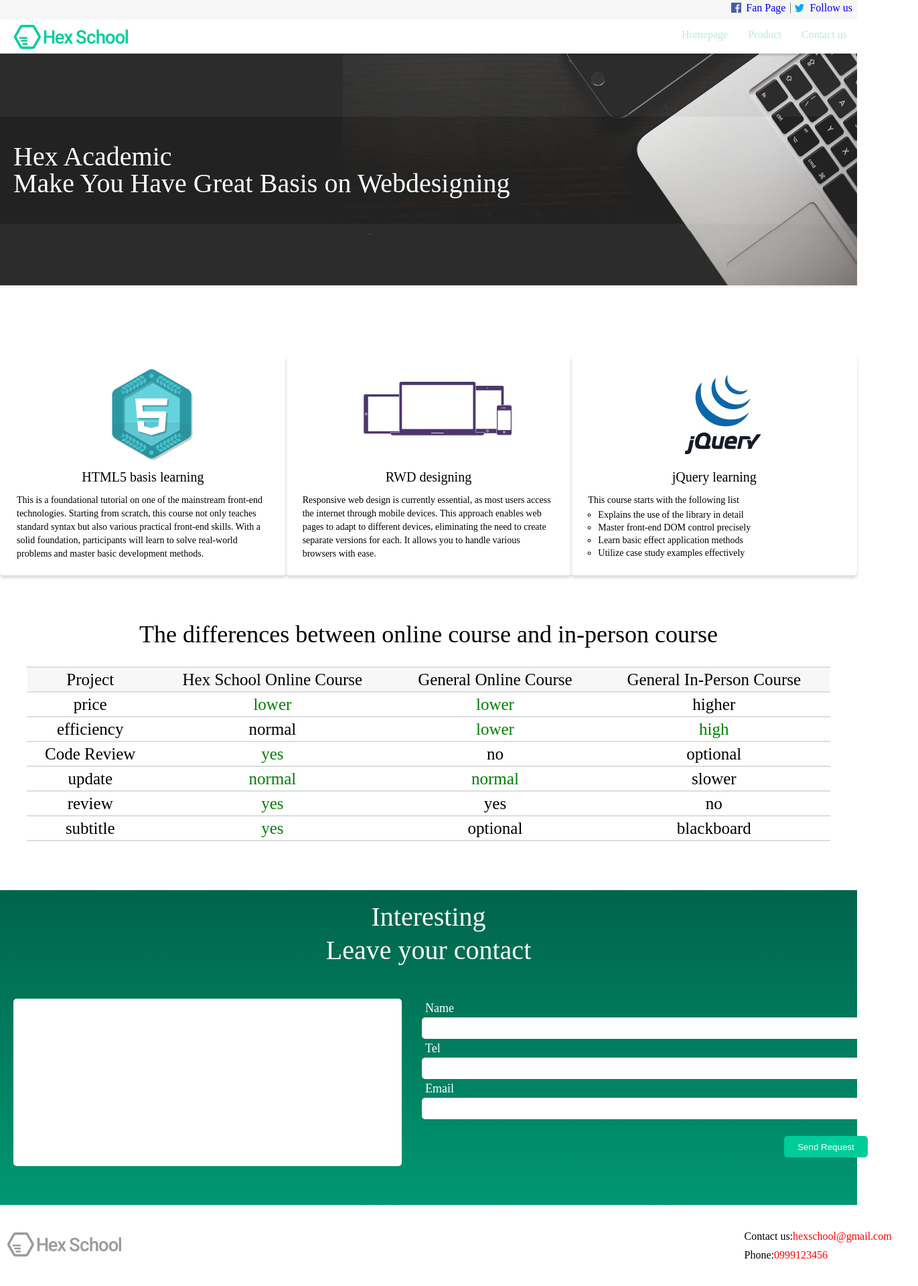
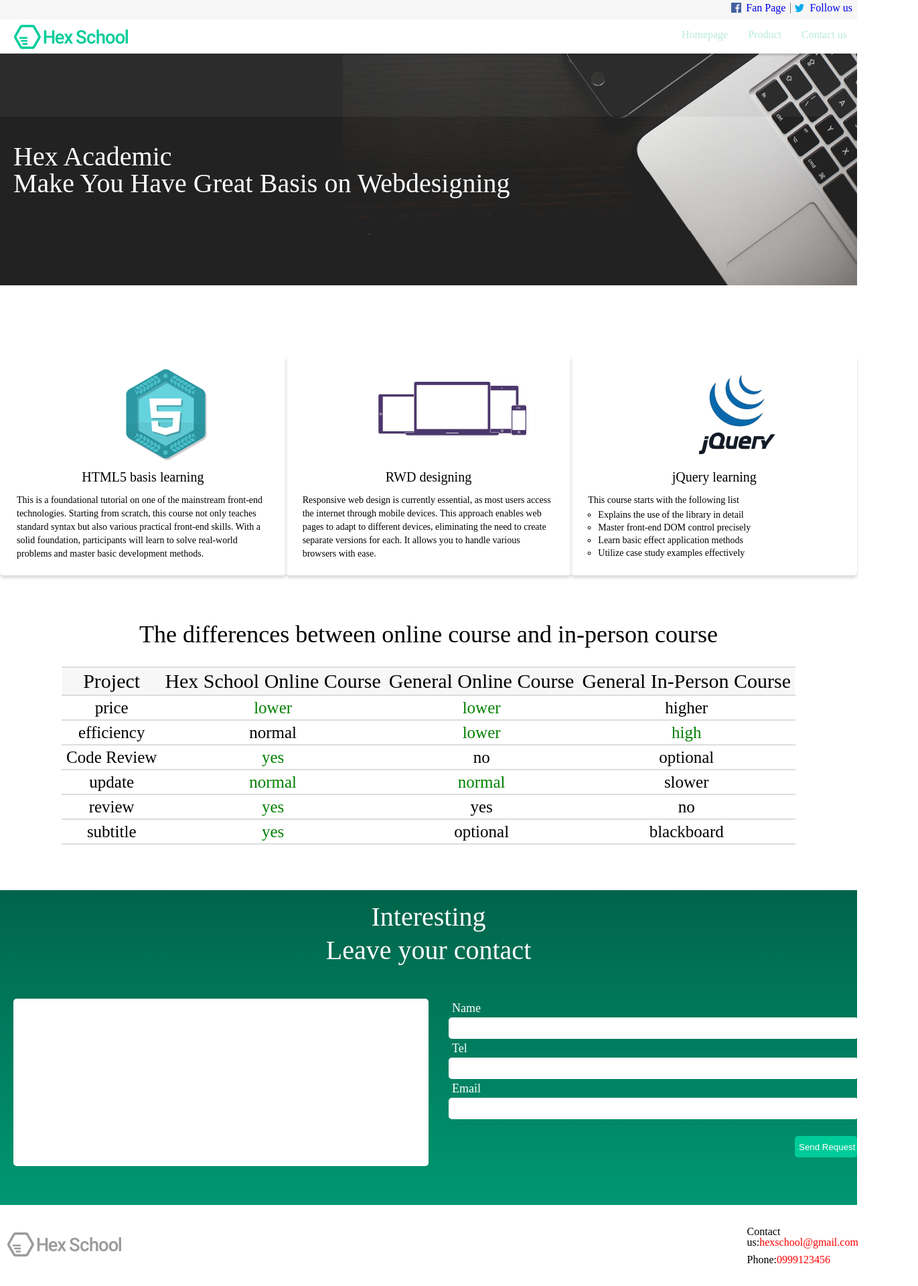
Before and after one commit to pervertcoder/htmlhomework, a plain HTML site: page index.html in a window 1280 px wide. Shown: the part 1-1921 px from the top of the page at 67% size, 1371 px wide, since content can reach past the window. Drawn offline with Linux system fonts and the light colour scheme.

Commit message:
rwd version

```diff
--- a/index.html
+++ b/index.html
@@ -131,7 +131,10 @@
             <input type="tel" id="phone" name="phone" size="90">
             <label for="mail">Email</label>
             <input type="email" id="mail" name="mail" size="90">
-            <input type="submit" class="submit" name="submit" value="Send Request">
+            <div class="position">
+                <div class="smallp"></div>
+                <input type="submit" class="submit" name="submit" value="Send Request">
+            </div>
         </div>
     </section>
     <footer>
@@ -142,6 +145,7 @@
             <p class="upperword">Contact us:<mark>hexschool@gmail.com</mark></p>
             <p class="downword">Phone:<mark>0999123456</mark></p>
         </div>
+        <div class="littlebrother"></div>
     </footer>
 </body>
 </html>
--- a/style.css
+++ b/style.css
@@ -5,7 +5,7 @@
 	left: 50%;
    }
    .top{
-	width: 100%;
+	max-width: 100%;
 	height: 30px;
 	display: flex;
 	justify-content: end;
@@ -40,7 +40,7 @@
 	text-decoration: none;
    }
    .secondT{
-	width: 100%;
+	max-width: 100%;
 	height: 51px;
 	background-color: white;
 	display: flex;
@@ -52,7 +52,7 @@
    }
    .logo{
 	height: 100%;
-	width: 200px;
+	max-width: 200px;
    }
    .hex{
 	text-align: center;
@@ -106,7 +106,7 @@
 	top: 80px;
    }
    .bannercover2{
-	width: 100%;
+	max-width: 100%;
 	height: 95px;
 	background-color: gray;
 	opacity: 0.1;
@@ -132,7 +132,7 @@
    }
    .part2{
 	margin-top: 100px;
-	width: 100%;
+	max-width: 100%;
 	height: 400px;
 	display: flex;
 	justify-content: space-around;
@@ -144,24 +144,24 @@
 	border-radius: 5px 5px 5px 5px;
    }
    .html5 img{
-	position: relative;
-	left: 18%;
+	max-width: 100%;
+	margin-left: 23%;
    }
    .html5 h1{
 	text-align: center;
 	font-size: 20px;
    }
    .rwd img{
-	position: relative;
-	left: 18%;
+	max-width: 100%;
+	margin-left: 23%;
    }
    .rwd h2{
 	text-align: center;
 	font-size: 20px;
    }
    .jquery img{
-	position: relative;
-	left: 18%;
+	max-width: 100%;
+	margin-left: 23%;
    }
    .jquery h3{
 	text-align: center;
@@ -205,11 +205,11 @@
 	margin-top: 30px;
 	margin-right: auto;
 	margin-left: auto;
-	width: 1200px;
+	max-width: 100%;
    }
    table th{
 	background-color: #f7f7f7;
-	font-size: 25px;
+	font-size: 30px;
 	border-collapse: collapse;
 	border-top: 2px solid #dddddd;
 	border-bottom: 2px solid #dddddd;
@@ -233,7 +233,7 @@
    }
    .part4{
 	height: 470px;
-	width: 100%;
+	max-width: 100%;
 	background-image: linear-gradient(to bottom, #00644b, #009772);
 	box-sizing: border-box;
    }
@@ -279,6 +279,7 @@
 	margin-top: 5px;
    }
    input{
+	width: 98%;
 	margin-top: 5px;
 	margin-left: 10px;
 	height: 30px;
@@ -287,15 +288,21 @@
 	display: inline-block;
 	outline: none;
    }
+   .position{
+	width: 100%;
+	display: flex;
+   }
+   .smallp{
+	width: 90%;
+   }
    .submit{
+	width: 10%;
 	display: inline-block;
 	margin-top: 25px;
-	position: relative;
-	left: 82%;
+	margin-left: 5%;
 	background-color: #0c9;
 	color: white;
-	padding-left: 20px;
-	padding-right: 20px;
+	padding-right: 25px;
 	box-sizing: content-box;
    }
 	footer{
@@ -317,7 +324,7 @@
 	margin-left: 10px;
    }
    .mailphone{
-	width: 13%;
+	width: 10%;
 	justify-content: center;
 	display: flex;
 	flex-direction: column;
@@ -328,12 +335,14 @@
 	width: 230px;
    }
    .upperword{
-	margin-bottom: 3px;
-	padding-bottom: 3px;
+	width: 100%;
+	margin-bottom: 10px;
    }
    .downword{
-	margin-top: 3px;
-	padding-top: 3px;
+	width: 100%;
+   }
+   .littlebroher{
+	width: 3%;
    }
    /**{
 	outline: 1px solid red;
```
